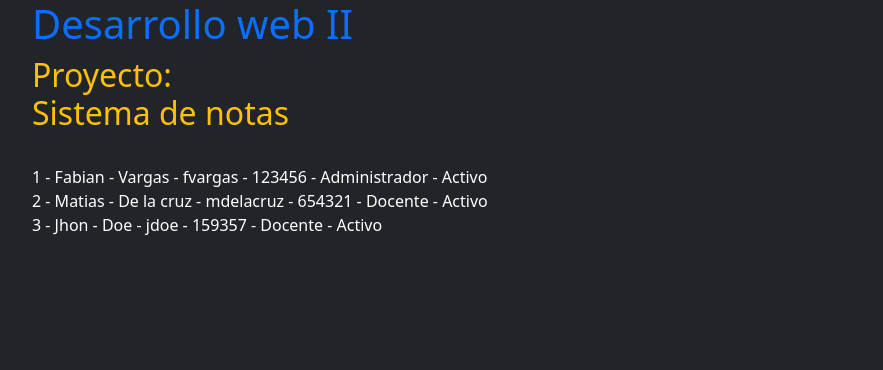
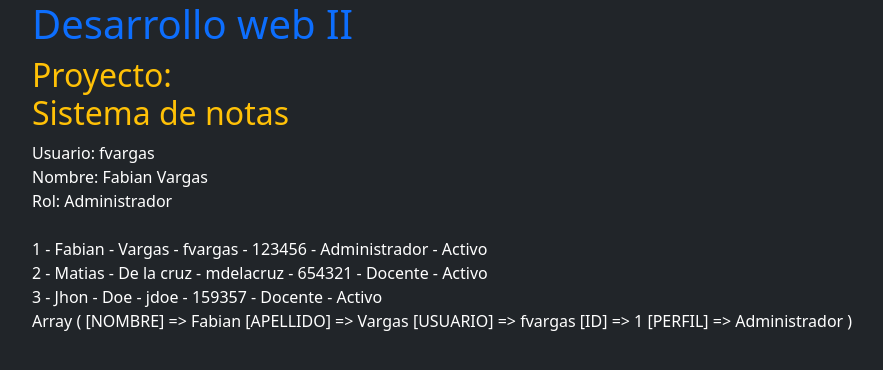
Before and after one commit to FabianVargas99/politecnico, a PHP site: page / in a window 1280 px wide. Shown: the top 370 px of the page, without its empty margins (50-933 px from the left). Run offline with PHP 8.4, Linux system fonts and the light colour scheme; data comes from the database, SQL or seed files in the repository.

Commit message:
setAttribute(PDO::ATTR_DEFAULT_FETCH_MODE, PDO::FETCH_OBJ); Permite manejar los fetch como objetos, accediendo a las propiedades como se hace con los objetos. se usa:     $user->NOMBRE;     como se usaria un Objeto accediendo con "->" en lugar de usar:     Como se usa un Array Asociativo clave => valor     $user['NOMBRE'];

```diff
--- a/modulo5/Usuarios/Modelo/Usuarios.php
+++ b/modulo5/Usuarios/Modelo/Usuarios.php
@@ -15,10 +15,11 @@ class Usuarios extends Conexion
         $query->execute();
         if ($query->rowCount() == 1) {
             $result = $query->fetch();
-            $_SESSION['NOMBRE'] = $result["NOMBRE"];
-            $_SESSION['APELLIDO'] = $result["APELLIDOS"];
-            $_SESSION['ID'] = $result["ID_USUARIO"];
-            $_SESSION['PERFIL'] = $result["PERFIL"];
+            $_SESSION['NOMBRE'] = $result->NOMBRE;
+            $_SESSION['APELLIDO'] = $result->APELLIDO;
+            $_SESSION['USUARIO'] = $result->USUARIO;
+            $_SESSION['ID'] = $result->ID_USUARIO;
+            $_SESSION['PERFIL'] = $result->PERFIL;
             return true;
         }
         return false;
--- a/modulo5/Usuarios/ProcesosUsuario.php
+++ b/modulo5/Usuarios/ProcesosUsuario.php
@@ -2,6 +2,13 @@
 include_once("Modelo/Usuarios.php");
 
 $Usuario = new Usuarios();
+$Usuario->login('fvargas', '123456');
+echo "Usuario: " . $_SESSION['USUARIO'];
+echo "<br>";
+echo "Nombre: " . $_SESSION['NOMBRE'] . " " . $_SESSION['APELLIDO'];
+echo "<br>";
+echo "Rol: " . $_SESSION['PERFIL'];
+echo "<br>";
 function lis($Usuario)
 {
     $getUsuarios = $Usuario->getUsuarios();
@@ -30,3 +37,4 @@ function lis($Usuario)
 // $Usuario->updateUser(3, "Jhon", "Doe", "jdoe", "159357", "Docente", "Activo");
 // $Usuario->delete(9);
 lis($Usuario);
+print_r($_SESSION);
```
